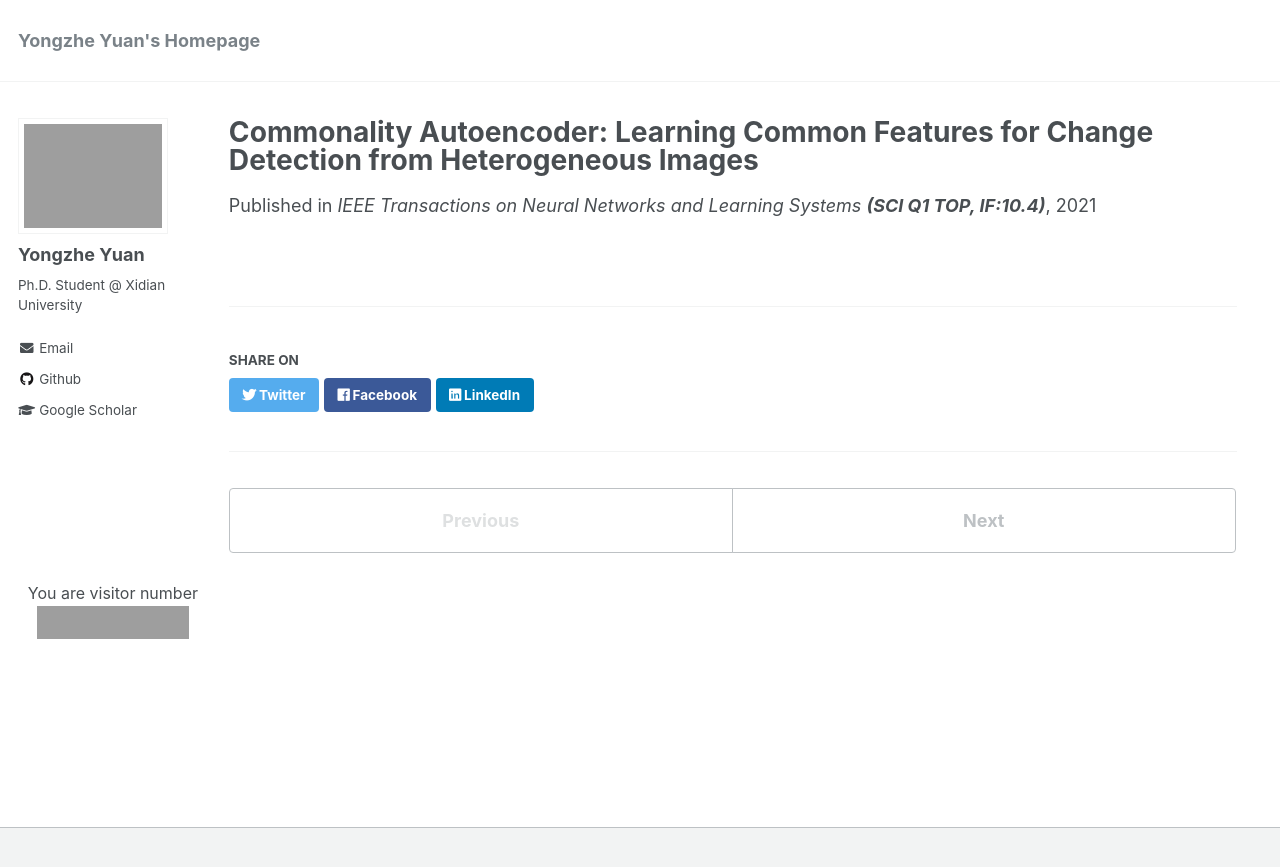
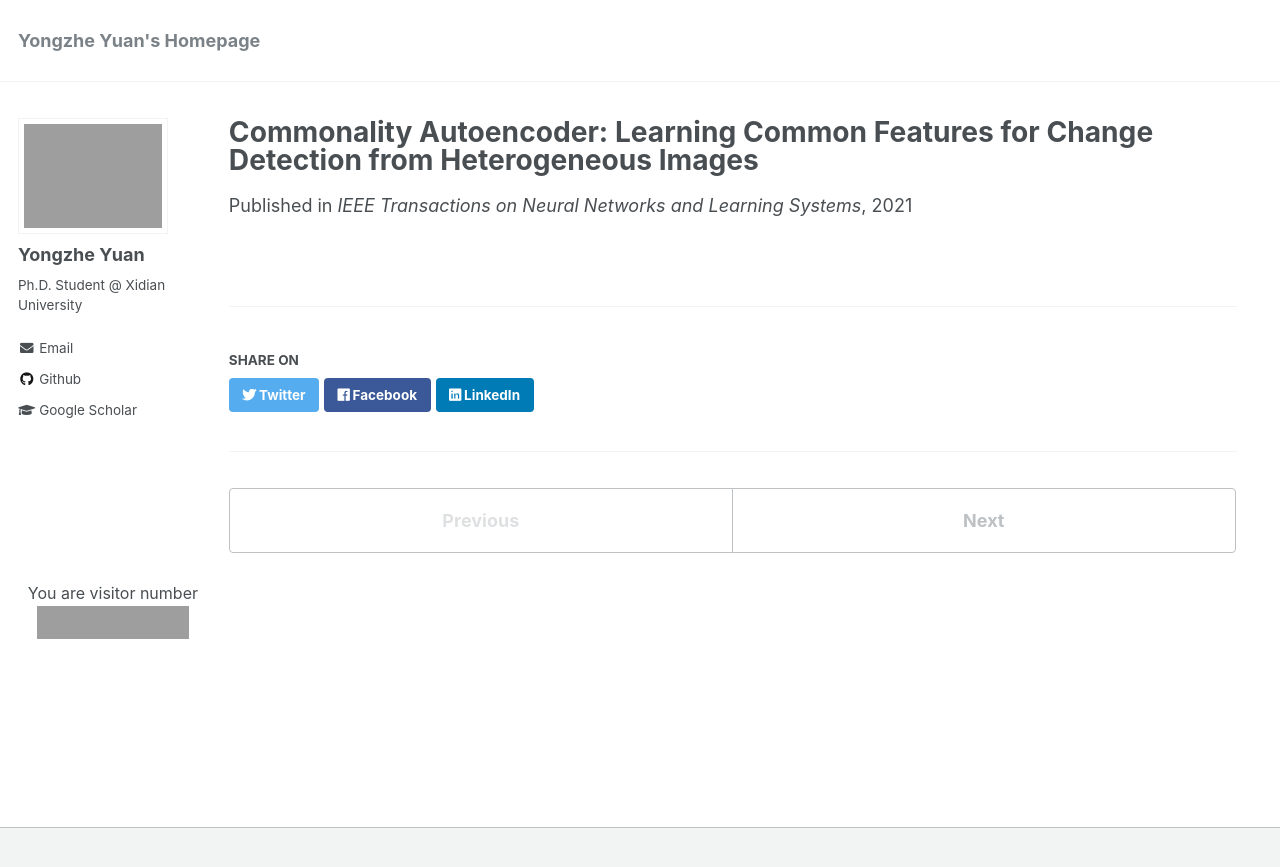
Before and after one commit to YYZMARS/YYZMARS.github.io, a Jekyll site: the page built from _publications/paper1.md, in a window 1280 px wide. Shown: the top 867 px of the page. Built offline with Jekyll 4.4.1, drawn with Linux system fonts in a browser that asks for light colours; a script that is not in the unit is left out; grey boxes are pictures that could not be loaded.

Commit message:
Update paper1.md

```diff
--- a/_publications/paper1.md
+++ b/_publications/paper1.md
@@ -7,7 +7,7 @@ dd: February 18, 2021
 author: Yue Wu, Jiaheng Li, <b>Yongzhe Yuan</b>, AK Qin, Qiguang Miao, Maoguo Gong
 tag1: Remote Sensing
 tag2: Change Detection
-venue: IEEE Transactions on Neural Networks and Learning Systems <b>(SCI Q1 TOP, IF:10.4)</b>
+venue: IEEE Transactions on Neural Networks and Learning Systems
 paperurl: https://ieeexplore.ieee.org/abstract/document/9357940
 codeurl: https://ieeexplore.ieee.org/abstract/document/9357940
 ---
```
